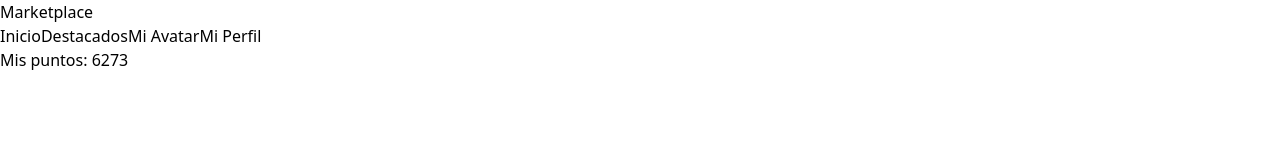
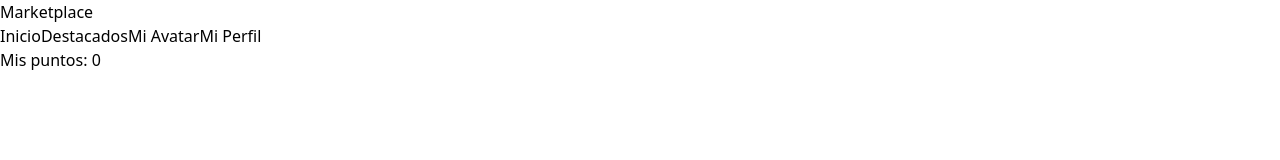
Before and after one commit to dnrm/coding-academy-marketplace, a Next.js app: page / in a window 1280 px wide. Shown: the top 160 px of the page. Built offline with nearby package versions, Linux system fonts and the light colour scheme.

Commit message:
:sparkles: Fixed balance problem

```diff
--- a/Components/Navigation.js
+++ b/Components/Navigation.js
@@ -1,8 +1,10 @@
-import React from "react";
+import React, { useState } from "react";
 import Image from "next/image";
 import Link from "next/link";
 
 const Navigation = () => {
+  const [balance, setBalance] = useState(0);
+
   return (
     <div className="w-full bg-neutral-100 grid grid-cols-3 p-2">
       <div className="logo flex justify-start items-center">
@@ -36,7 +38,7 @@ const Navigation = () => {
       </div>
       <div className="menu justify-end items-center gap-2 text-neutral-800 hidden md:flex">
         <div className="balance font-primary font-bold text-yellow-500">
-          <p>Mis puntos: {Math.floor(Math.random() * 10000)}</p>
+          <p>Mis puntos: {balance}</p>
         </div>
         <div className="settings">
           <svg
```
